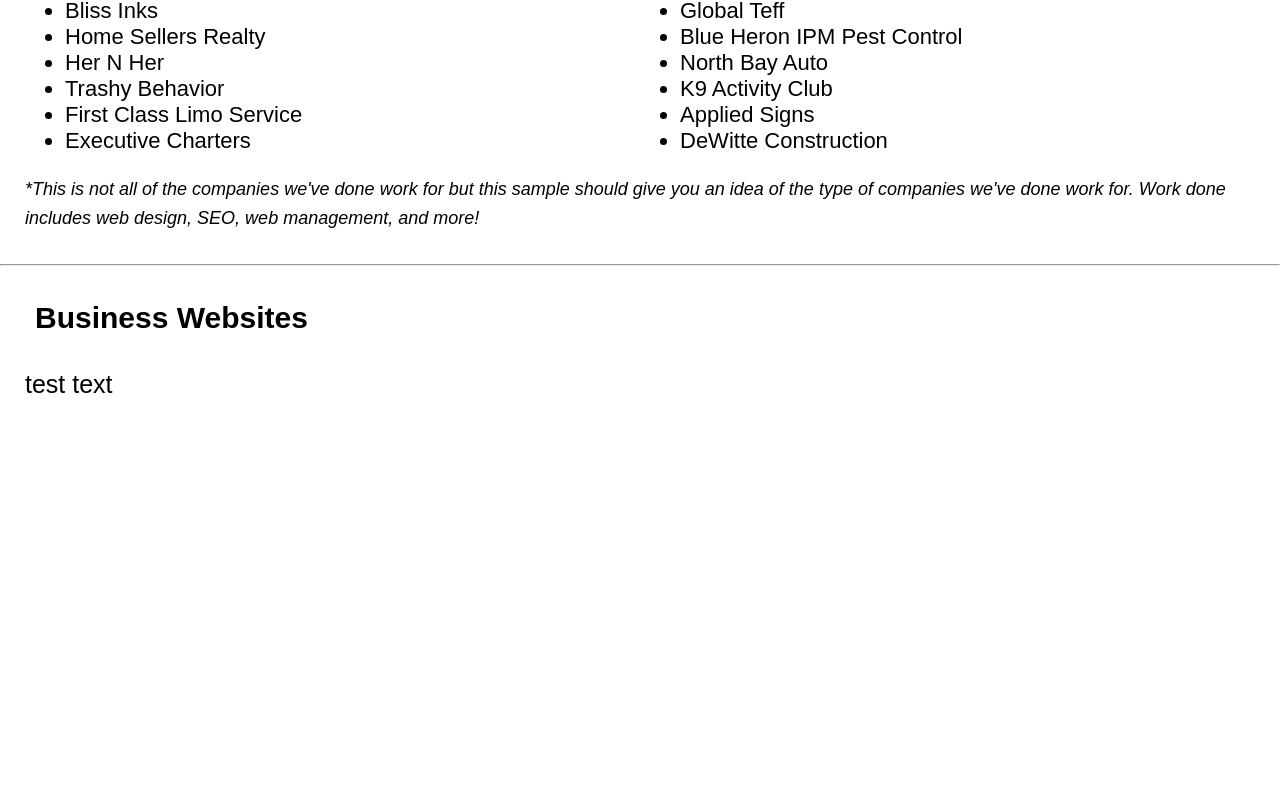
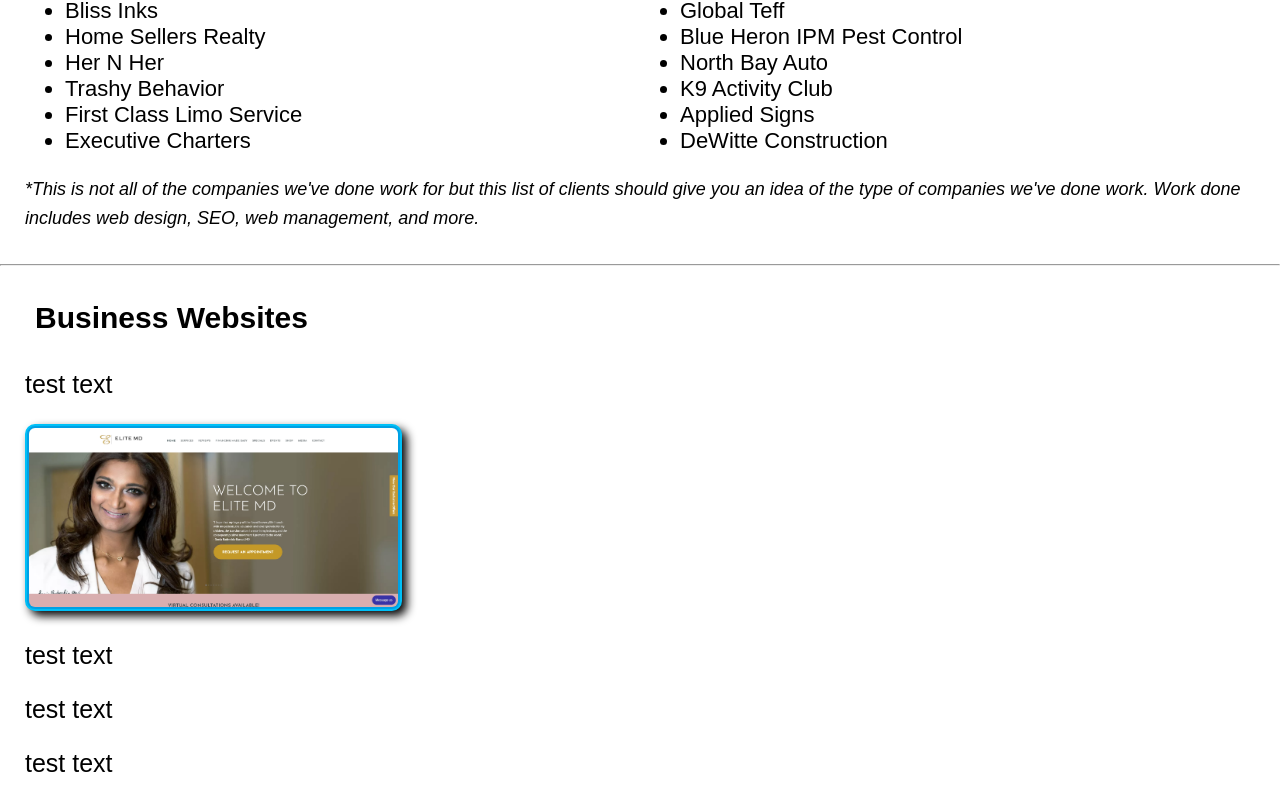
Before and after one commit to ericrothmuller/sky-marketing, a React (Create React App) app: page /portfolio in a window 1280 px wide. Shown: the part 978-1781 px from the top of the page. Before the commit the page ends 1402 px from the top, so only its background shows below. Built offline with nearby package versions, Linux system fonts and the light colour scheme; a web font is replaced by a local one.

Commit message:
Added first portfolio business website image for Elite MD and added CSS class portfolioImage with CSS styling it, giving the portfolio images a border and drop-shadow.

```diff
--- a/src/App.css
+++ b/src/App.css
@@ -139,3 +139,12 @@ button:hover {
 li {
   font-size: 22px;
 }
+
+.portfolioImage {
+  width: 30%;
+  border-radius: 10px;
+  padding: 2px;
+  border: solid 2px #00C0F7;
+  background-color: #00A0E4;
+  filter: drop-shadow(5px 5px 5px #050505);
+}
--- a/src/pages/portfolio.js
+++ b/src/pages/portfolio.js
@@ -1,4 +1,5 @@
 import React from 'react';
+import EliteMD from "../images/Portfolio Images/Elite-MD-Screenshot.jpg";
 
 const Portfolio = () => {
 return (
@@ -67,12 +68,16 @@ return (
 				<li>DeWitte Construction</li>
 			</ul>
 		</div>
-		<p> <em className="subFont">*This is not all of the companies we've done work for but this sample should give you an idea of the type of companies we've done work for. Work done includes web design, SEO, web management, and more!</em></p>
+		<p> <em className="subFont">*This is not all of the companies we've done work for but this list of clients should give you an idea of the type of companies we've done work. Work done includes web design, SEO, web management, and more.</em></p>
 	</div>
 
 	<hr className="beyondMain"/>
 
 	<h2 id="BusinessWebsites">Business Websites</h2>
+	<p>test text</p>
+	<img src={EliteMD} alt="elitemdspa.com Website Design" className="portfolioImage" />
+	<p>test text</p>
+	<p>test text</p>
 	<p>test text</p>
 
 	</main>
```
